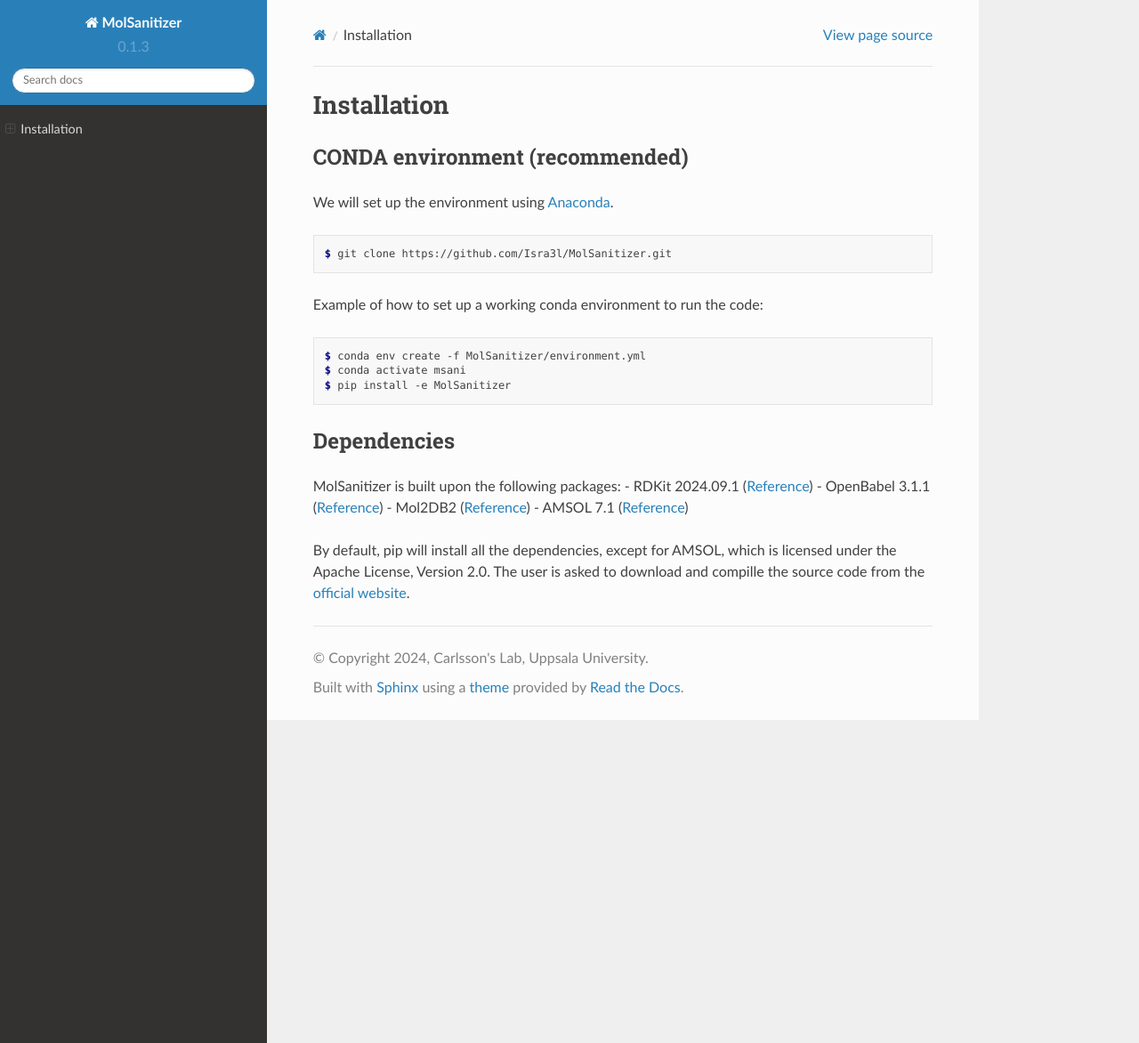
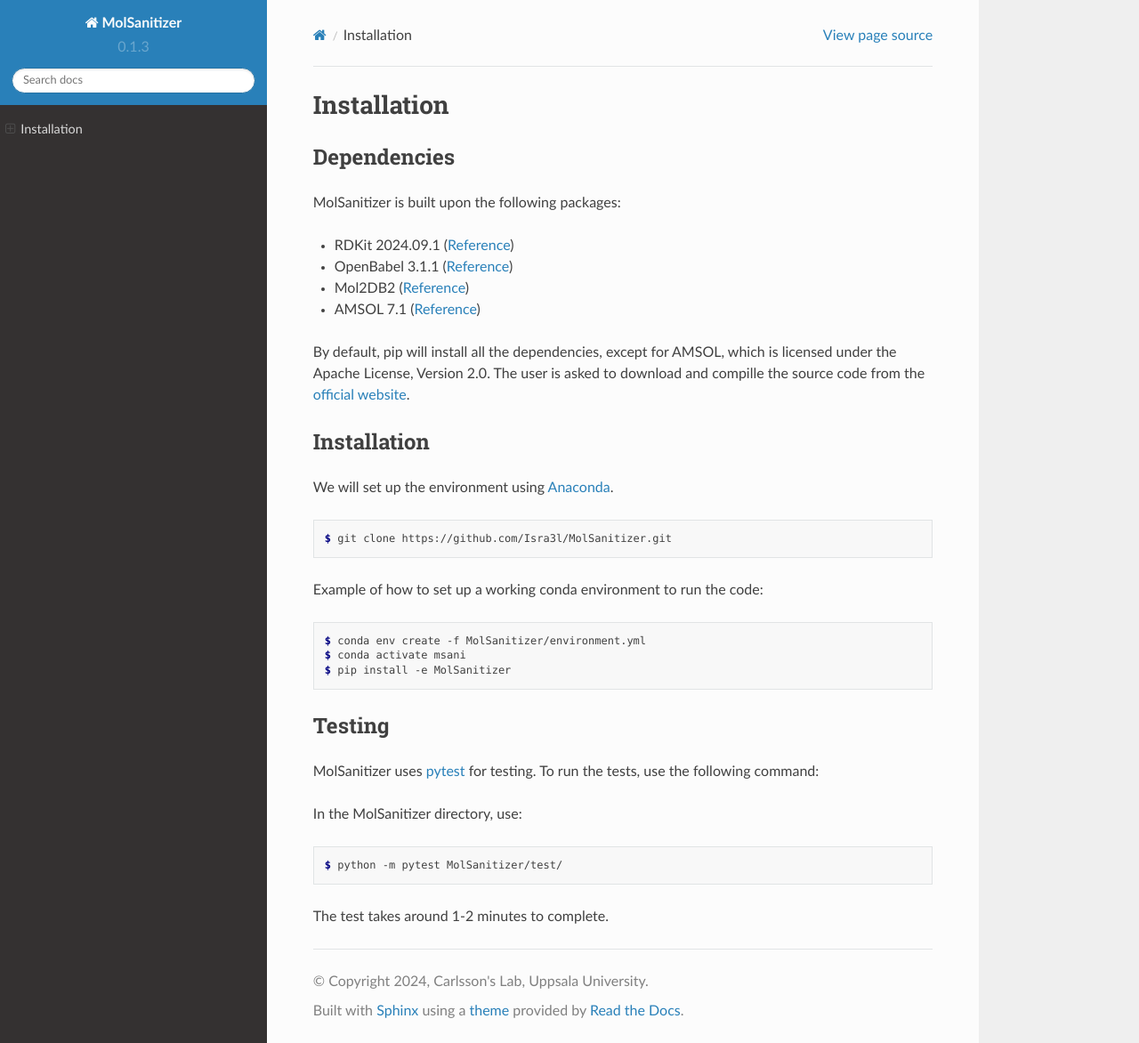
Before and after one commit to phonglam3103/msani-readthedocs, a Sphinx documentation site: the page built from docs/source/installation.rst, in a window 1280 px wide and 1172 px high. Shown: the whole window at 89% size. Built offline with Sphinx 7.4.7 and the Read the Docs theme 2.0.0, drawn with Linux system fonts in a browser that asks for light colours.

Commit message:
Update release version to 0.1.3

```diff
--- a/docs/source/conf.py
+++ b/docs/source/conf.py
@@ -6,7 +6,7 @@
 copyright = "2024, Carlsson's Lab, Uppsala University"
 author = 'Phong Lam, Israel Cabeza de Vaca, Szymon Pach'
 
-release = '0.1.0'
+release = '0.1.3'
 version = '0.1.3'
 
 # -- General configuration
--- a/docs/source/installation.rst
+++ b/docs/source/installation.rst
@@ -3,7 +3,23 @@
 
 .. _installation:
 
-CONDA environment (recommended)
+Dependencies
+------------
+
+MolSanitizer is built upon the following packages:
+
+- RDKit 2024.09.1 (`Reference <https://www.rdkit.org/docs/Install.html>`_)
+
+- OpenBabel 3.1.1 (`Reference <https://openbabel.org/docs/dev/Installation/install.html>`_)
+
+- Mol2DB2 (`Reference <https://github.com/ryancoleman/mol2db2>`_)
+
+- AMSOL 7.1 (`Reference <https://comp.chem.umn.edu/sds/>`_)
+
+By default, pip will install all the dependencies, except for AMSOL, which is licensed under the Apache License, Version 2.0. The user is asked to download and compille the source code from the `official website <https://comp.chem.umn.edu/sds/>`_.
+
+
+Installation
 ------------
 
 We will set up the environment using `Anaconda <https://docs.anaconda.com/anaconda/install/index.html>`_.
@@ -23,13 +39,15 @@
    $ pip install -e MolSanitizer
 
 
-Dependencies
-------------
+Testing
+-------
 
-MolSanitizer is built upon the following packages:
-- RDKit 2024.09.1 (`Reference <https://www.rdkit.org/docs/Install.html>`_)
-- OpenBabel 3.1.1 (`Reference <https://openbabel.org/docs/dev/Installation/install.html>`_)
-- Mol2DB2 (`Reference <https://github.com/ryancoleman/mol2db2>`_)
-- AMSOL 7.1 (`Reference <https://comp.chem.umn.edu/sds/>`_)
+MolSanitizer uses `pytest <https://docs.pytest.org/en/stable/>`_ for testing. To run the tests, use the following command:
 
-By default, pip will install all the dependencies, except for AMSOL, which is licensed under the Apache License, Version 2.0. The user is asked to download and compille the source code from the `official website <https://comp.chem.umn.edu/sds/>`_.
+In the MolSanitizer directory, use:
+
+.. code-block:: console
+
+   $ python -m pytest MolSanitizer/test/
+
+The test takes around 1-2 minutes to complete.
```
